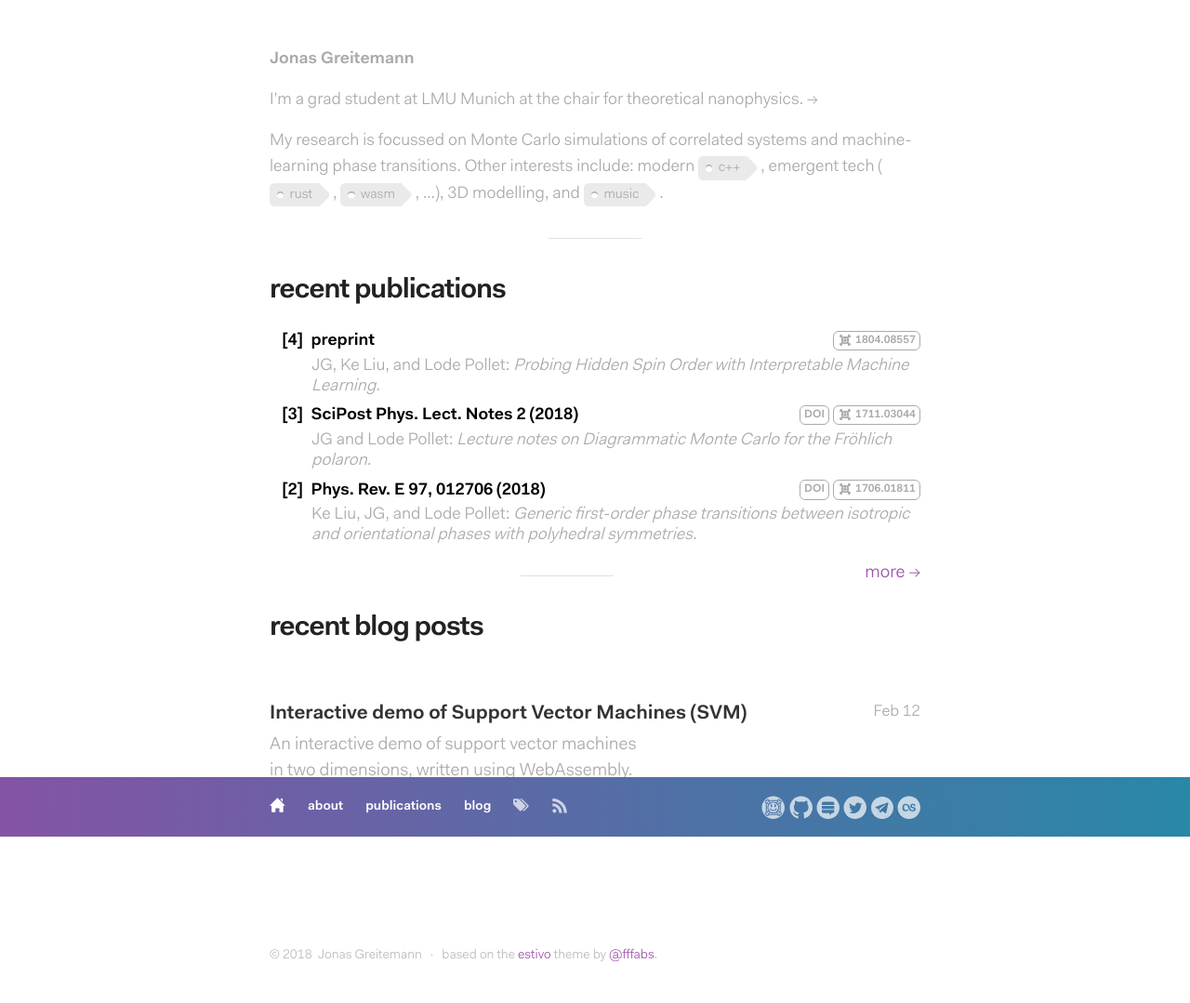
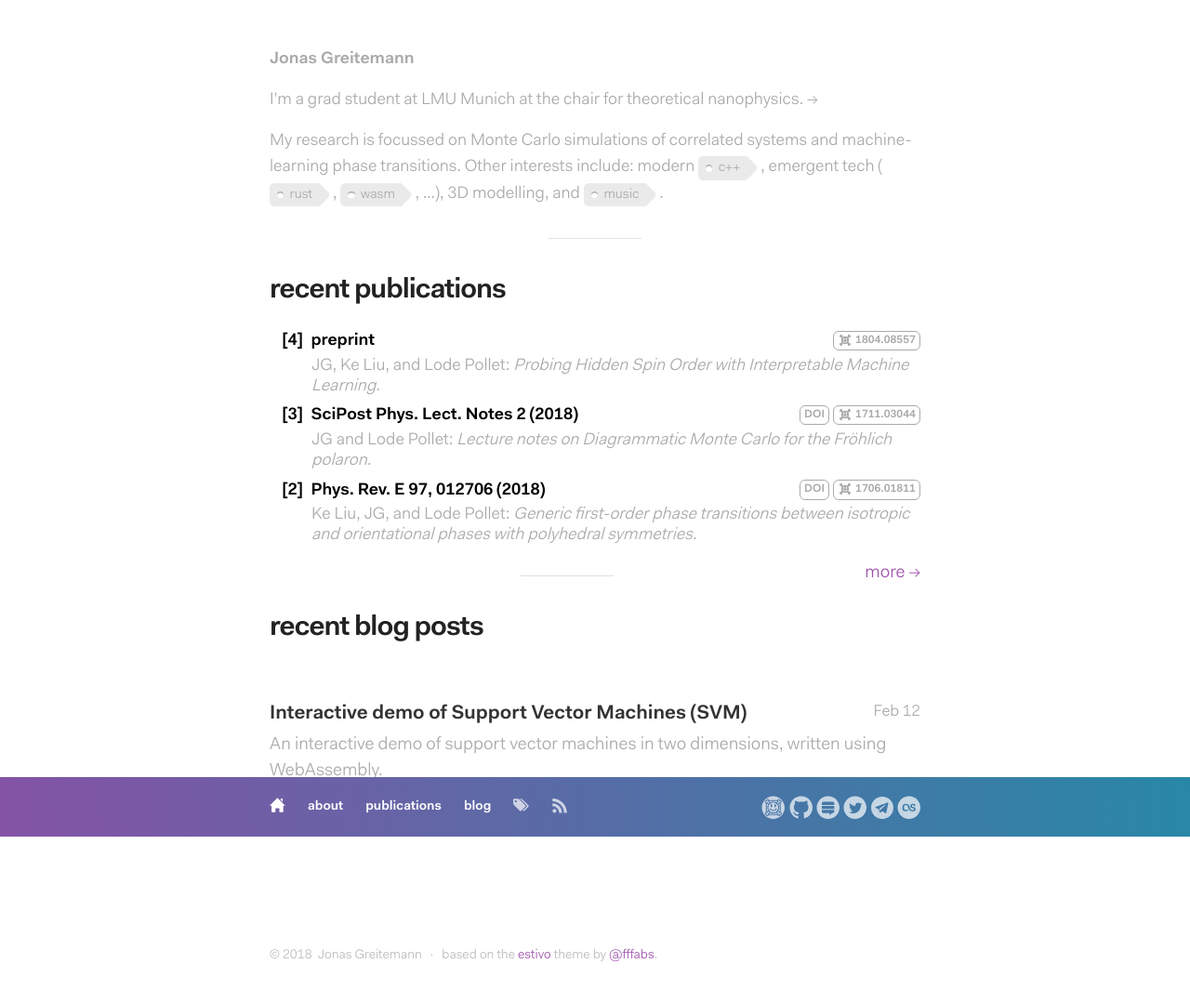
Before and after one commit to jgreitemann/jgreitemann.github.io, a Jekyll site: the page built from index.html, in a window 1280 px wide. Shown: the whole page at 93% size. Built offline with Jekyll 4.4.1, drawn with Linux system fonts in a browser that asks for light colours; comment, search, counter and statistics services are not loaded.

```diff
--- a/_includes/post_list.html
+++ b/_includes/post_list.html
@@ -11,7 +11,7 @@
     <a href="{{ post.url | prepend: site.baseurl }}">
     <aside class="dates">{{ post.date | date: "%b %-d" }}</aside>
     </a>
-    <a href="{{ post.url | prepend: site.baseurl }}">{{ post.title }} <h2>{{ post.description }}</h2></a>
+    <a href="{{ post.url | prepend: site.baseurl }}">{{ post.title }} <h2>{{ post.excerpt }}</h2></a>
   </li>
   {% assign post_limit = post_limit | minus: 1 %}
   {% if post_limit == 0 %}
--- a/_sass/_layout.scss
+++ b/_sass/_layout.scss
@@ -279,10 +279,9 @@ Post List
     font: 600 21px/1.7 $base-font-family;
 }
 
-.post-list h2 {
+.post-list p {
     font: normal 19px/1.5em $base-font-family;
     color: $grey-color;
-    max-width: 400px;
     margin-top: 2px;
 }
 
```
Also changed, not shown: _posts/2018-02-12-svm-demo.md (+1 -1 lines).
